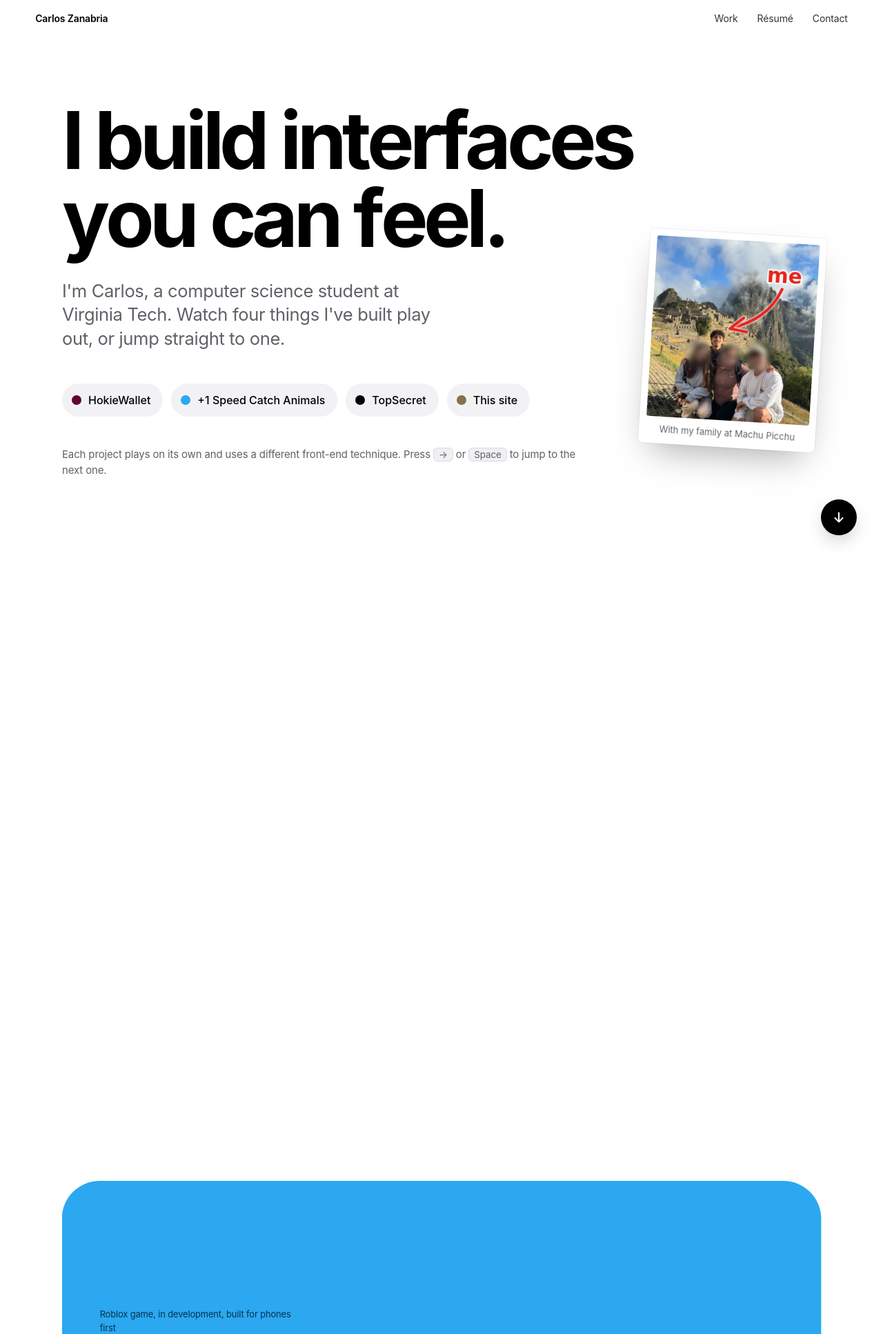
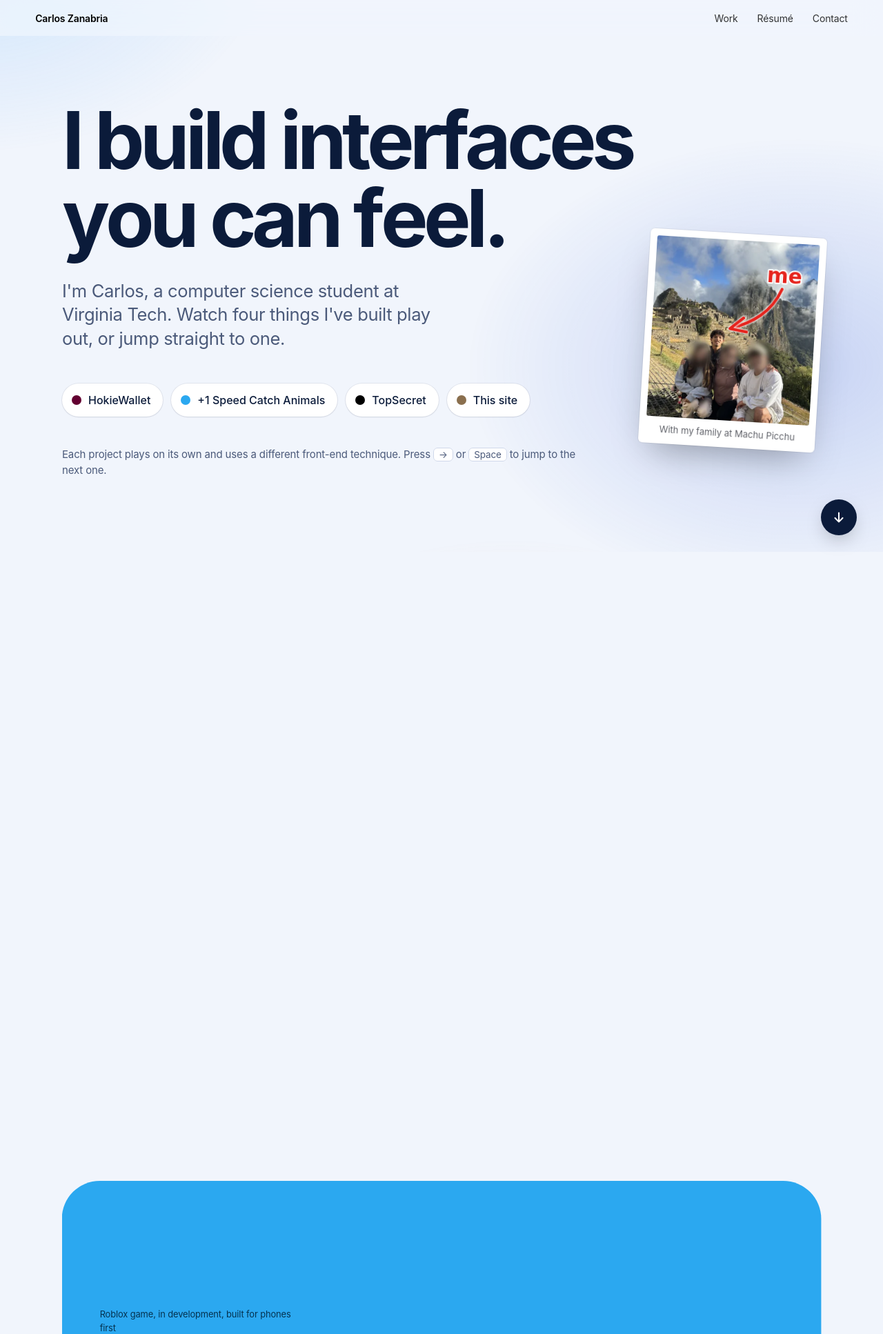
Before and after one commit to CarlosZanabria618/carlos-os-portfolio, a Flask app: page / in a window 1280 px wide. Shown: the top 1934 px of the page at 69% size. Run offline with Flask 3, Linux system fonts and the light colour scheme; data comes from the database, SQL or seed files in the repository.

Commit message:
Intro photo and new intro palette

```diff
--- a/code/static/home.css
+++ b/code/static/home.css
@@ -3,7 +3,9 @@
   --font: -apple-system, BlinkMacSystemFont, "SF Pro Display", "SF Pro Text", "Helvetica Neue", Helvetica, Arial, sans-serif;
   --round: ui-rounded, "SF Pro Rounded", -apple-system, "Arial Rounded MT Bold", sans-serif;
   --mono: ui-monospace, "SF Mono", Menlo, Consolas, monospace;
-  --page-bg: #ffffff;
+  --page-bg: #f1f5fc;
+  --navy: #0b1b3a;
+  --cobalt: #1f4fd8;
   --ink: #000000;
   --ink-2: #5f6168;
   --maroon: #630031;
@@ -35,6 +37,12 @@ h1,h2,h3,p{margin:0}
 .topbar nav a:hover{opacity:1}
 
 /* Intro */
+.intro,.finale{--ink:var(--navy);--ink-2:#4b5a7a;color:var(--ink)}
+.intro{position:relative;overflow:hidden}
+.intro::before{content:"";position:absolute;inset:-20%;pointer-events:none;opacity:calc(1 - var(--p,0)*1.5);
+  background:radial-gradient(38% 42% at 78% 62%,rgba(31,79,216,.20),transparent 70%),radial-gradient(34% 38% at 12% 8%,rgba(80,170,255,.22),transparent 70%),radial-gradient(30% 30% at 55% 105%,rgba(255,170,120,.16),transparent 70%);
+  animation:drift 22s ease-in-out infinite alternate}
+@keyframes drift{to{transform:translate3d(3%,-2%,0) scale(1.06)}}
 .intro{min-height:100svh;display:grid;place-items:center;padding:120px max(20px,6vw) 80px}
 .intro-stage{max-width:1100px;width:100%;transform:scale(calc(1 - var(--p,0)*.08));opacity:calc(1 - var(--p,0)*1.4)}
 .intro-title{font-size:clamp(56px,9vw,132px);line-height:.98;letter-spacing:-.055em;font-weight:700}
@@ -42,7 +50,7 @@ h1,h2,h3,p{margin:0}
 .intro-title .ch{display:inline-block;transform:translate3d(0,calc(var(--lift,0)*-1px + var(--p,0)*var(--fy,0)*1px),0) rotate(calc(var(--p,0)*var(--fr,0)*1deg));transition:transform .5s var(--ease);will-change:transform}
 .js .intro-title .ch{animation:letter-in .9s var(--ease) both;animation-delay:calc(var(--i)*28ms + 120ms)}
 @keyframes letter-in{from{opacity:0;transform:translate3d(0,.6em,0) rotate(6deg)}to{opacity:1}}
-.intro-stage{position:relative}
+.intro-stage{position:relative;z-index:1}
 .me{position:absolute;right:0;bottom:44px;margin:0;width:clamp(210px,20vw,290px);padding:10px 10px 0;background:#fff;border-radius:6px;box-shadow:0 24px 50px -18px rgba(0,0,0,.35),0 0 0 1px rgba(0,0,0,.06);transform:rotate(3.5deg);transition:transform .5s var(--ease)}
 .me:hover{transform:rotate(1deg) scale(1.03)}
 .me-photo{position:relative}
@@ -60,8 +68,8 @@ h1,h2,h3,p{margin:0}
 .intro-how{margin-top:44px;max-width:calc(100% - 340px);font-size:15px;color:var(--ink-2);letter-spacing:-.01em}
 .intro-lede{max-width:34ch;margin-top:32px;font-size:clamp(20px,2vw,26px);line-height:1.35;color:var(--ink-2);letter-spacing:-.015em}
 .jump{list-style:none;padding:0;margin:48px 0 0;display:flex;flex-wrap:wrap;gap:12px}
-.jump a{display:inline-flex;align-items:center;gap:10px;padding:12px 18px 12px 14px;border-radius:999px;background:#f2f2f4;text-decoration:none;font-size:16px;font-weight:500;transition:transform .3s var(--ease),background-color .3s}
-.jump a:hover{background:#e7e7ea;transform:translateY(-2px)}
+.jump a{display:inline-flex;align-items:center;gap:10px;padding:12px 18px 12px 14px;border-radius:999px;background:#fff;box-shadow:0 1px 2px rgba(11,27,58,.08),0 0 0 1px rgba(11,27,58,.07);text-decoration:none;font-size:16px;font-weight:500;transition:transform .3s var(--ease),background-color .3s}
+.jump a:hover{background:#fff;box-shadow:0 8px 20px -8px rgba(31,79,216,.45),0 0 0 1.5px var(--cobalt);transform:translateY(-2px)}
 .jump-swatch{width:14px;height:14px;border-radius:50%;background:var(--c)}
 
 /* Chapters: a tall section with a pinned stage */
@@ -80,7 +88,7 @@ h1,h2,h3,p{margin:0}
 .next-btn{position:fixed;right:max(18px,3vw);bottom:24px;z-index:45;width:52px;height:52px;border:0;border-radius:50%;background:var(--ink);color:var(--page-bg);display:grid;place-items:center;cursor:pointer;box-shadow:0 10px 30px -10px rgba(0,0,0,.4);transition:opacity .4s,transform .4s var(--ease),background-color .7s,color .7s}
 .next-btn:hover{transform:translateY(2px)}
 .next-btn.is-hidden{opacity:0;pointer-events:none;transform:translateY(12px)}
-kbd{font:inherit;font-size:.9em;padding:1px 7px;border-radius:6px;background:#f0f0f2;border:1px solid #dcdce0}
+kbd{font:inherit;font-size:.9em;padding:1px 7px;border-radius:6px;background:#fff;border:1px solid #cfd8ea}
 .beat{position:absolute;inset:auto 0 auto 0;top:50%;transform:translateY(calc(-50% + 28px));opacity:0;transition:opacity .55s var(--ease),transform .7s var(--ease);pointer-events:none;max-width:30ch}
 .beat.is-on{opacity:1;transform:translateY(-50%);pointer-events:auto}
 .kicker{font-size:15px;color:var(--ink-2);margin-bottom:14px;letter-spacing:-.01em}
@@ -92,7 +100,7 @@ kbd{font:inherit;font-size:.9em;padding:1px 7px;border-radius:6px;background:#f0
 .btn{display:inline-flex;align-items:center;min-height:46px;padding:0 22px;border-radius:999px;background:var(--ink);color:var(--page-bg);text-decoration:none;font-size:16px;font-weight:600;letter-spacing:-.01em;transition:transform .3s var(--ease),opacity .3s}
 .btn:hover{transform:scale(1.03)}
 .btn.ghost{background:transparent;color:var(--ink);box-shadow:inset 0 0 0 1.5px currentColor}
-.btn.solid{background:#000;color:#fff}
+.btn.solid{background:var(--cobalt);color:#fff}
 
 .device-wrap{position:relative;display:flex;flex-direction:column;align-items:center;justify-content:center;
   transform:translateY(calc((1 - var(--enter,1))*28vh)) scale(calc(.86 + var(--enter,1)*.14));
@@ -237,17 +245,17 @@ kbd{font:inherit;font-size:.9em;padding:1px 7px;border-radius:6px;background:#f0
 @keyframes marquee{to{transform:translateX(-50%)}}
 .marquee span{flex:none}
 .marquee span::after{content:"";display:inline-block;width:.18em;height:.18em;margin-left:.5em;border-radius:50%;background:currentColor;vertical-align:middle;opacity:.25}
-.marquee.alt{color:#9a9ca3}
+.marquee.alt{color:#9aa8c6}
 
 /* Contact */
 .contact{padding:8vh max(20px,6vw) 16vh;text-align:center}
 .contact-title{font-size:clamp(56px,10vw,150px);letter-spacing:-.06em;line-height:.98;font-weight:700}
 .contact-lede{max-width:36ch;margin:28px auto 0;font-size:clamp(19px,1.8vw,24px);color:var(--ink-2);line-height:1.4}
-.contact .btn.ghost{color:#000}
+.contact .btn.ghost{color:var(--navy)}
 .contact-links{display:flex;justify-content:center;gap:28px;margin-top:40px;font-size:16px}
 .contact-links a{text-decoration:none;color:var(--ink-2)}
 .contact-links a:hover{color:var(--ink)}
-.foot{display:flex;justify-content:space-between;padding:22px max(20px,6vw);font-size:13px;color:var(--ink-2);border-top:1px solid #ececf0}
+.foot{display:flex;justify-content:space-between;padding:22px max(20px,6vw);font-size:13px;color:#4b5a7a;border-top:1px solid #dfe6f3}
 
 /* Without JavaScript: stack each chapter's beats so everything reads in order */
 .no-js .chapter{height:auto}
@@ -318,3 +326,4 @@ kbd{font:inherit;font-size:.9em;padding:1px 7px;border-radius:6px;background:#f0
   .marquee span:nth-child(n+7){display:none}
   .marquee.alt span:nth-child(n+9){display:none}
 }
+body:not(.ink-dark) .next-btn{background:var(--navy);color:#fff}
--- a/code/templates/home.html
+++ b/code/templates/home.html
@@ -4,16 +4,16 @@
 <head>
 <meta charset="utf-8">
 <meta name="viewport" content="width=device-width,initial-scale=1">
-<meta name="theme-color" content="#ffffff">
+<meta name="theme-color" content="#f1f5fc">
 <title>Carlos Zanabria · Interfaces you can scroll through</title>
 <meta name="description" content="Carlos Zanabria builds interfaces. Scroll through HokieWallet, +1 Speed Catch Animals, TopSecret and this site. Computer Science at Virginia Tech, seeking Summer 2027 internships.">
 <meta property="og:title" content="Carlos Zanabria">
 <meta property="og:description" content="Four projects you can scroll through. Computer Science at Virginia Tech.">
 <meta property="og:type" content="website">
 <link rel="icon" href="{{ url_for('static',filename='favicon.svg') }}" type="image/svg+xml">
-<link rel="stylesheet" href="{{ url_for('static',filename='home.css') }}?v=4">
+<link rel="stylesheet" href="{{ url_for('static',filename='home.css') }}?v=5">
 <script>document.documentElement.classList.replace('no-js','js')</script>
-<script defer src="{{ url_for('static',filename='story.js') }}?v=4"></script>
+<script defer src="{{ url_for('static',filename='story.js') }}?v=5"></script>
 </head>
 <body class="home">
 <a class="skip" href="#main">Skip to content</a>
@@ -29,7 +29,7 @@
 
 <main id="main">
 
-  <section class="intro" data-snap data-chapter="intro" data-bg="#ffffff" data-ink="light" aria-labelledby="intro-title">
+  <section class="intro" data-snap data-chapter="intro" data-bg="#f1f5fc" data-ink="light" aria-labelledby="intro-title">
     <div class="intro-stage">
       <h1 id="intro-title" class="intro-title" data-split aria-label="I build interfaces you can feel.">I build interfaces <br>you can feel.</h1>
       <p class="intro-lede">I'm Carlos, a computer science student at Virginia Tech. Watch four things I've built play out, or jump straight to one.</p>
@@ -304,13 +304,13 @@
   </section>
 
   <div class="finale" data-snap>
-  <section class="tools" aria-labelledby="tools-title" data-bg="#ffffff" data-ink="light">
+  <section class="tools" aria-labelledby="tools-title" data-bg="#f1f5fc" data-ink="light">
     <h2 id="tools-title" class="tools-title">What I build with</h2>
     <div class="marquee" data-marquee="1"><span>Python</span><span>Java</span><span>TypeScript</span><span>JavaScript</span><span>R</span><span>SQL</span><span>Python</span><span>Java</span><span>TypeScript</span><span>JavaScript</span><span>R</span><span>SQL</span></div>
     <div class="marquee alt" data-marquee="-1"><span>React</span><span>Next.js</span><span>Node.js</span><span>Flask</span><span>SQLite</span><span>Docker</span><span>Git</span><span>HTML &amp; CSS</span><span>React</span><span>Next.js</span><span>Node.js</span><span>Flask</span><span>SQLite</span><span>Docker</span><span>Git</span><span>HTML &amp; CSS</span></div>
   </section>
 
-  <section id="contact" class="contact" aria-labelledby="contact-title" data-bg="#ffffff" data-ink="light">
+  <section id="contact" class="contact" aria-labelledby="contact-title" data-bg="#f1f5fc" data-ink="light">
     <h2 id="contact-title" class="contact-title">Let's build something.</h2>
     <p class="contact-lede">I'm looking for a Summer 2027 software or data internship in Northern Virginia or remote.</p>
     <p class="actions center">
```
Also changed, not shown: code/static/img/me-machu-picchu-sm.webp.
